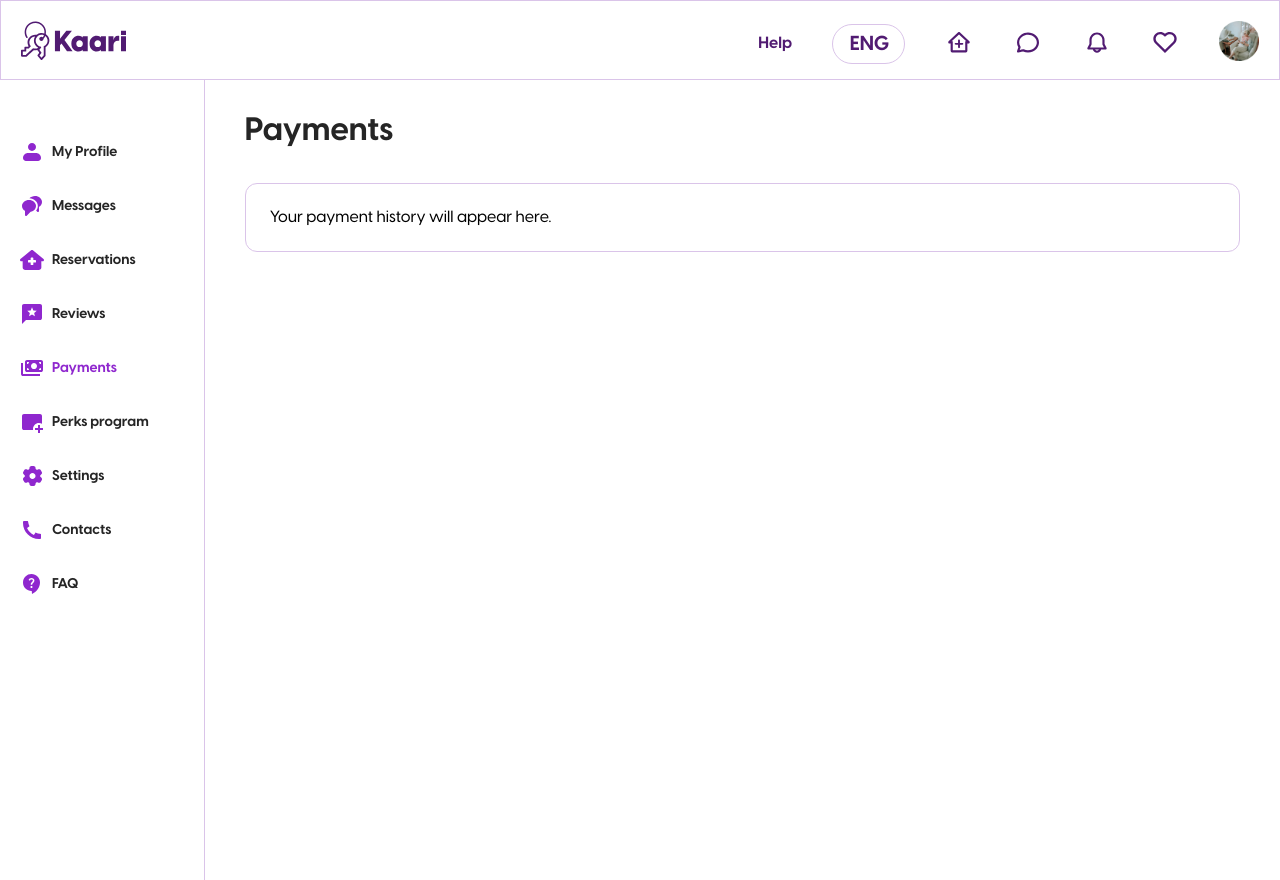
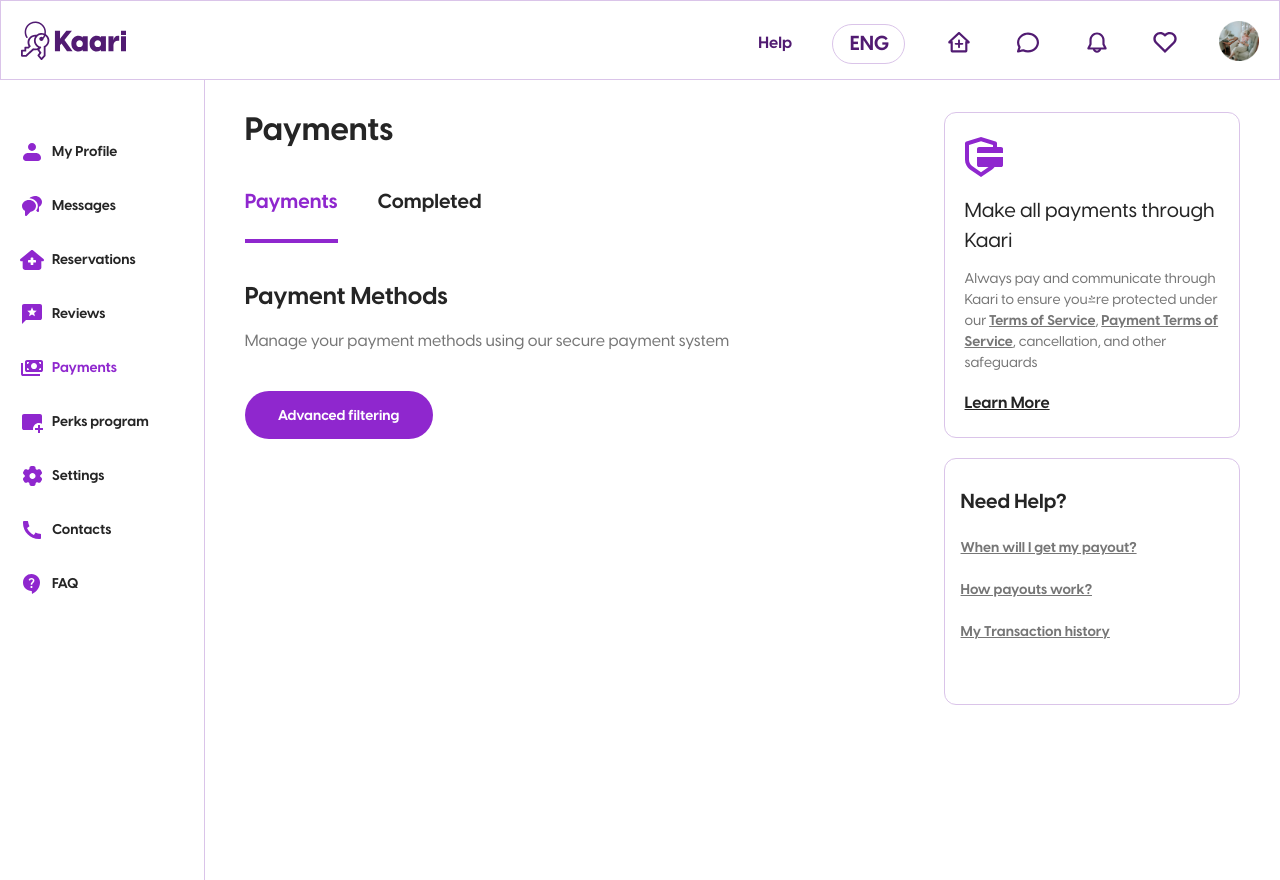
Before and after one commit to chamsedd0/kaari-monorepo, a React (Vite) app in the folder kaari-web/: page / in a window 1280 px wide. Both pictures are taken after a click on the button "Payments". Built offline with nearby package versions, Linux system fonts and the light colour scheme.

Commit message:
payment page done

```diff
--- a/kaari-web/src/pages/dashboards/user-dashboard/payments/page.tsx
+++ b/kaari-web/src/pages/dashboards/user-dashboard/payments/page.tsx
@@ -1,12 +1,75 @@
-import React from 'react';
+import React, { useState } from 'react';
 import { PaymentsPageStyle } from './styles';
+import { PurpleButtonMB48 } from '../../../../components/skeletons/buttons/purple_MB48';
+import SecureIcon from '../../../../components/skeletons/icons/secure-payments.svg';
+const PaymentsPage: React.FC = () => {
+    const [activeTab, setActiveTab] = useState<'payments' | 'completed'>('payments');
 
-const PaymentsPage: React.FC = () => {
     return (
         <PaymentsPageStyle>
-            <h1 className="section-title">Payments</h1>
-            <div className="payments-content">
-                <p>Your payment history will appear here.</p>
+            <div className='container'>
+                <div className="title-section">
+                    <h1 className="title">Payments</h1>
+                    <div className="control-buttons">
+                        <button
+                            className={`button ${activeTab === 'payments' ? 'active' : ''}`}
+                            onClick={() => setActiveTab('payments')}
+                        >
+                            Payments
+                        </button>
+                        <button
+                            className={`button ${activeTab === 'completed' ? 'active' : ''}`}
+                            onClick={() => setActiveTab('completed')}
+                        >
+                            Completed
+                        </button>
+                    </div>
+                </div>
+                <div className="main-section">
+                    {activeTab === 'payments' && (
+                        <>
+                            <h2 className="title">Payment Methods</h2>
+                            <p className="subtitle">Manage your payment methods using our secure payment system</p>
+                            <div className="payment-info-saved">
+
+                            </div>
+                            <div className="advanced-filtering-button">
+                                <PurpleButtonMB48 text="Advanced filtering" />
+                            </div>
+                        </>
+                    )}
+                    {activeTab === 'completed' && (
+                        <>
+                            <h2 className="title">Completed Payments</h2>
+
+                        </>
+                    )}
+                </div>
+            </div>
+            <div className='info-container'>
+                <div className="payment-safety-card">
+                    <img src={SecureIcon} alt="Payment Protection" />
+                    <h3>Make all payments through Kaari</h3>
+                    <p>
+                        Always pay and communicate through Kaari to ensure you're protected under our <span className="terms">Terms of Service</span>, <span className="terms">Payment Terms of Service</span>, cancellation, and other safeguards
+                    </p>
+                    <span className="learn-more">Learn More</span>
+                </div>
+                <div className="help-card">
+                    <h3>Need Help?</h3>
+                    <div className="faq-item">
+                        <span>When will I get my payout?</span>
+                        <span className="arrow"></span>
+                    </div>
+                    <div className="faq-item">
+                        <span>How payouts work?</span>
+                        <span className="arrow"></span>
+                    </div>
+                    <div className="faq-item">
+                        <span>My Transaction history</span>
+                        <span className="arrow"></span>
+                    </div>
+                </div>
             </div>
         </PaymentsPageStyle>
     );
--- a/kaari-web/src/pages/dashboards/user-dashboard/payments/styles.tsx
+++ b/kaari-web/src/pages/dashboards/user-dashboard/payments/styles.tsx
@@ -3,18 +3,186 @@ import { Theme } from "../../../../theme/theme";
 
 export const PaymentsPageStyle = styled.div`
     display: flex;
-    flex-direction: column;
     width: 100%;
-    gap: 32px;
+    height: 100%;
+    background-color: ${Theme.colors.white};
+    align-items: start;
+    justify-content: space-between;
+    gap: 40px;
 
-    .section-title {
-        font: ${Theme.typography.fonts.h3};
-        color: ${Theme.colors.black};
+    .info-container {
+        flex: 0.45;
+        display: flex;
+        flex-direction: column;
+        width: 100%;
+        height: 100%;
+        max-width: 300px;
+        gap: 20px;
+
+        .payment-safety-card {
+            background-color: ${Theme.colors.white};
+            border-radius: ${Theme.borders.radius.md};
+            border: ${Theme.borders.primary};
+            padding: 24px 20px;
+            display: flex;
+            flex-direction: column;
+            gap: 12px;
+
+            img {
+                width: 38px;
+                margin-bottom: 8px;
+            }
+
+            h3 {
+                font: ${Theme.typography.fonts.extraLargeM};
+                color: ${Theme.colors.black};
+                line-height: 150%;
+
+            }
+
+            p {
+                font: ${Theme.typography.fonts.text14};
+                color: ${Theme.colors.gray2};
+                line-height: 150%;
+            }
+
+            .terms {
+                display: inline;
+                text-decoration: underline;
+                cursor: pointer;
+                font: ${Theme.typography.fonts.link14};
+            }
+
+            .learn-more {
+                font: ${Theme.typography.fonts.largeB};
+                color: ${Theme.colors.black};
+                margin-top: 8px;
+                text-decoration: underline;
+                cursor: pointer;
+                transition: all 0.3s ease;
+
+                &:hover {
+                    opacity: 0.8;
+                }
+            }
+        }
+
+        .help-card {
+            background-color: ${Theme.colors.white};
+            border-radius: ${Theme.borders.radius.md};
+            border: ${Theme.borders.primary};
+            padding: 32px 16px;
+            display: flex;
+            flex-direction: column;
+            gap: 25px;
+            padding-bottom: 63px;
+
+            h3 {
+                font: ${Theme.typography.fonts.extraLargeB};
+                color: ${Theme.colors.black};
+                margin: 0;
+            }
+
+            .faq-item {
+                display: flex;
+                justify-content: space-between;
+                align-items: center;
+                cursor: pointer;
+                width: 100%;
+
+                &:last-child {
+                    border-bottom: none;
+                }
+
+                span {
+                    font: ${Theme.typography.fonts.text14};
+                    font-weight: 700;
+                    color: ${Theme.colors.gray2};
+                    text-decoration: underline;
+                    cursor: pointer;
+                }
+
+                .arrow {
+
+                }
+            }
+        }
     }
 
-    .payments-content {
-        padding: 24px;
-        border: ${Theme.borders.primary};
-        border-radius: ${Theme.borders.radius.md};
+    .container {
+        flex: 1;
+        display: flex;
+        flex-direction: column;
+        width: 100%;
+        height: 100%;
+        background-color: ${Theme.colors.white};
+        gap: 40px;
+
+        .title-section {
+            display: flex;
+            flex-direction: column;
+            gap: 16px;
+
+            .title {
+                font: ${Theme.typography.fonts.h3};
+                color: ${Theme.colors.black};
+            }
+
+            .control-buttons {
+                display: flex;
+                gap: 40px;
+
+                .button {
+                    font: ${Theme.typography.fonts.extraLargeB};
+                    padding: 24px 0px;
+
+                    color: ${Theme.colors.black};
+                    border: none;
+                    background: none;
+                    cursor: pointer;
+                    border-bottom: 4px solid transparent;
+                    transition: all 0.2s ease;
+
+                    &:hover, &.active {
+                        color: ${Theme.colors.secondary};
+                        border-bottom: 4px solid ${Theme.colors.secondary};
+                    }
+                }
+            }
+        }
+
+        .main-section {
+            display: flex;
+            flex-direction: column;
+            gap: 20px;
+            align-items: start;
+            justify-content: start;
+
+            .title {
+                font: ${Theme.typography.fonts.h4B};
+                color: ${Theme.colors.black};
+            }
+
+            .subtitle {
+                font: ${Theme.typography.fonts.largeM};
+                color: ${Theme.colors.gray2};
+            }
+
+            .payment-info-saved {
+                width: 100%;
+                max-height: 90px;
+            }
+
+            .advanced-filtering-button {
+               width: 100%;
+               display: flex;
+               align-items: center;
+               justify-content: start;
+
+               button {
+                max-width: 188px;
+               }
+            }
+        }
     }
 `;
```
Also changed, not shown: kaari-web/src/components/skeletons/icons/secure-payments.svg (added).
